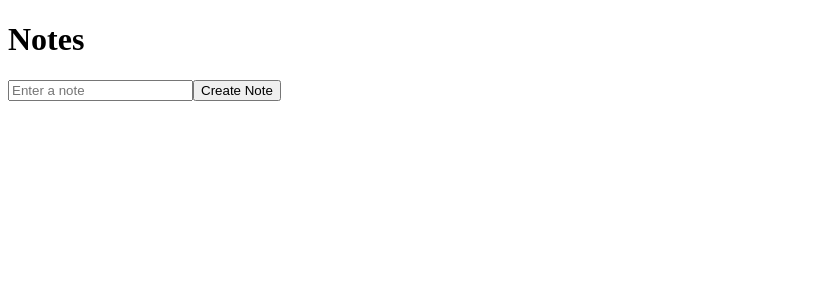
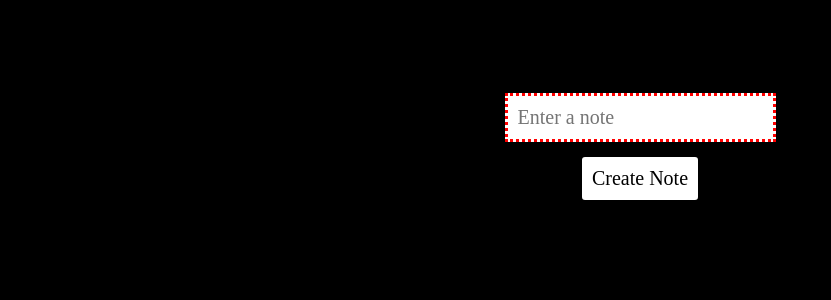
Before and after one commit to akmp06/REACT, a React (Create React App) app: page / in a window 1280 px wide. Shown: the top 300 px of the page, without its empty margins (0-831 px from the left). Built offline with nearby package versions, Linux system fonts and the light colour scheme.

Commit message:
Update App.css
have to change

```diff
--- a/src/App.css
+++ b/src/App.css
@@ -1,5 +1,8 @@
 /* .App {
-  text-align: center;
+  text-align: left;
+}
+.bio-data {
+  background: aqua;
 }
 
 .App-logo {
@@ -36,3 +39,35 @@
     transform: rotate(360deg);
   }
 } */
+@import url('https://fonts.googleapis.com/css2?family=Dancing+Script:wght@600&family=Manrope:wght@200&family=Poppins:wght@500;700&family=Varela+Round&family=Young+Serif&display=swap');
+body{
+  background-color: black;
+}
+.App{
+  display: flex;
+  flex-direction: column;
+  align-items: center;
+  width: 100%;
+}
+button,input{
+  font-family: 'Young+Serif', 'Times New Roman', Times, serif;
+  padding: 10px;
+  font-size: 20px;
+  margin: 5px;
+}
+input{
+  border: dotted red;
+}
+button{
+  border-radius: 8px;
+  background-color: white;
+  border: 5px solid black;
+}
+button:hover{
+  background-color: red;
+  border: 5px solid white;
+  color: white;
+}
+.note-list{
+  font-family: 'Dancing Script', 'Times New Roman', Times, serif;
+}
```
